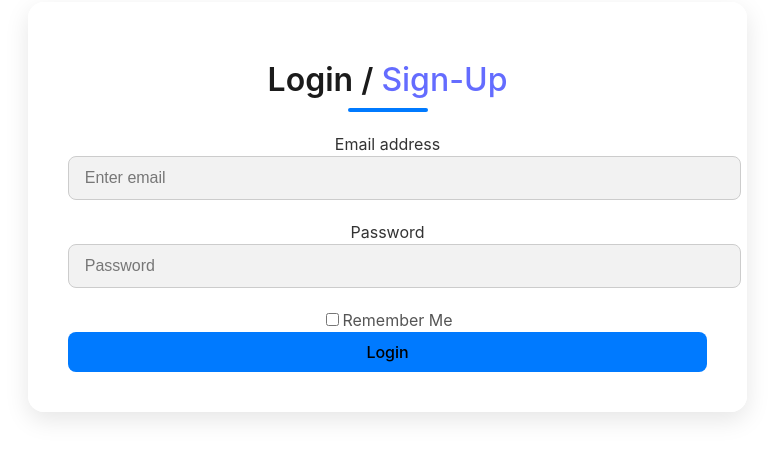
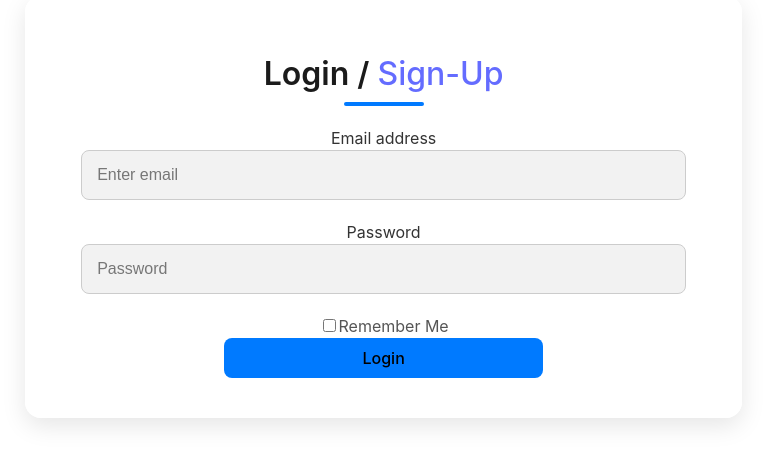
Before and after one commit to ZZerbyy/willProject, a React (Vite) app in the folder vite-project/: page /login in a window 1280 px wide. Shown: the part 243-708 px from the top of the page, without its empty margins (484-1256 px from the left). Built offline with nearby package versions, Linux system fonts and the light colour scheme.

Commit message:
Login Container Updated

```diff
--- a/vite-project/src/pages/SignUp.css
+++ b/vite-project/src/pages/SignUp.css
@@ -25,6 +25,9 @@
 .login-container .form-control, .signup-container .form-control {
   background-color: #f2f2f2;
   color: #333;
+  width: 90%;
+  padding: 15px;
+  max-width: 600px;
   border: 1px solid #ccc;
   border-radius: 8px;
   margin-bottom: 20px;
@@ -36,7 +39,7 @@
 
 /* Button Styling */
 .login-container .btn-primary, .signup-container .btn-primary {
-  width: 100%;
+  width: 50%;
   padding: 10px;
   background-color: #007aff;
   border: none;
```
